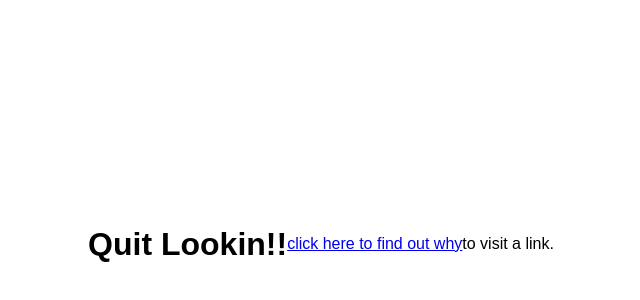
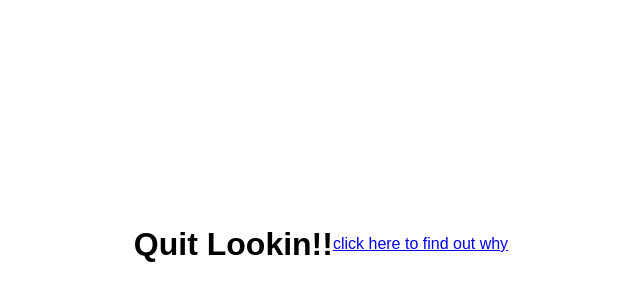
Before and after one commit to nicholas-885/nicholas-885.github.io, a plain HTML site: page index.html in a window 1280 px wide. Shown: the part 164-464 px from the top of the page, without its empty margins (319-959 px from the left). Drawn offline with Linux system fonts and the light colour scheme.

Commit message:
Update index.html

```diff
--- a/index.html
+++ b/index.html
@@ -18,6 +18,6 @@
 </head>
 <body>
     <h1>Quit Lookin!!</h1>
-    <a href="https://youtu.be/dQw4w9WgXcQ?si=ICaeqDKRir1F0eyH" target="_blank">click here to find out why</a> to visit a link.</p>
+    <a href="https://youtu.be/dQw4w9WgXcQ?si=ICaeqDKRir1F0eyH" target="_blank">click here to find out why</a>
 </body>
 </html>
```
